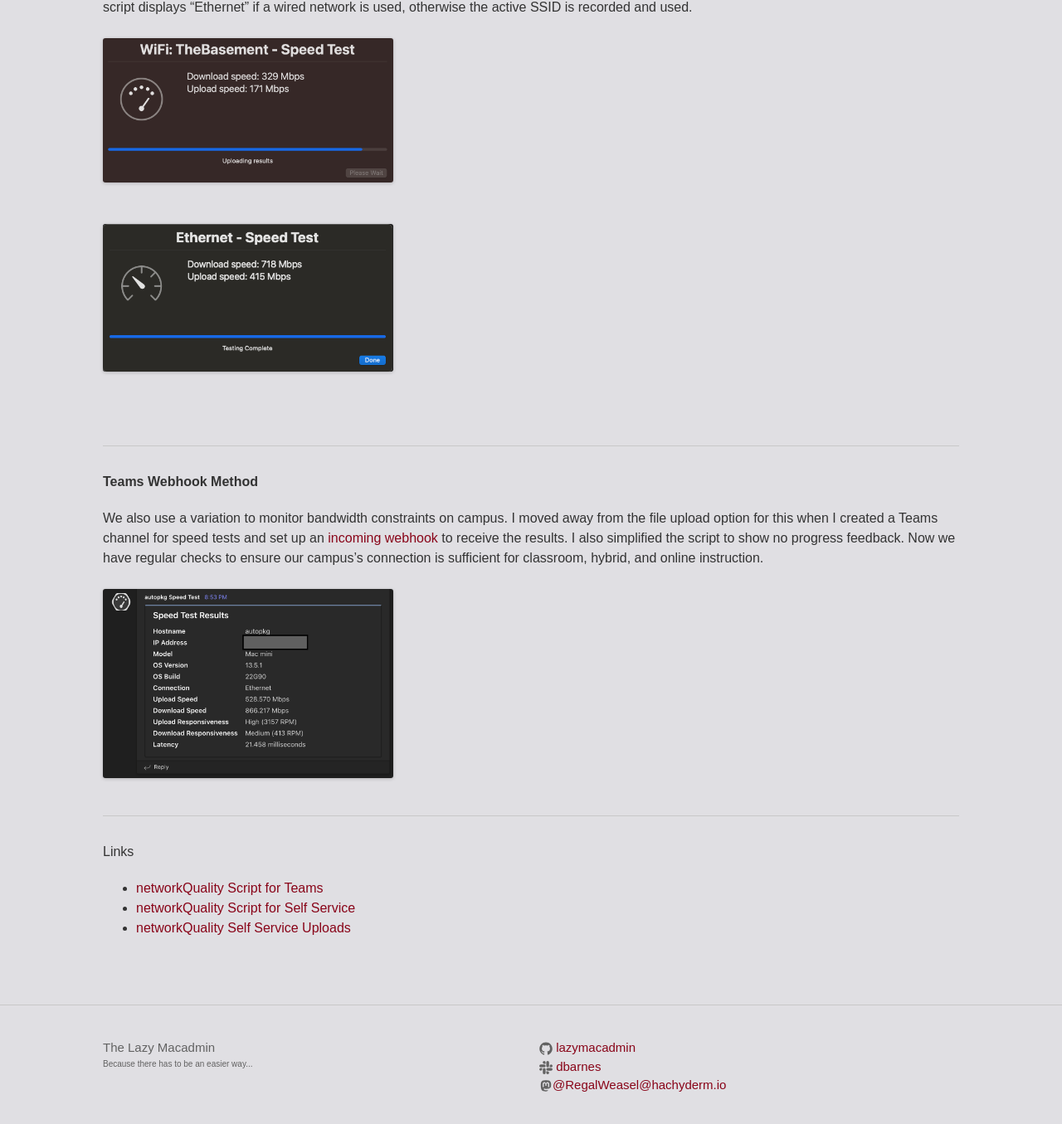
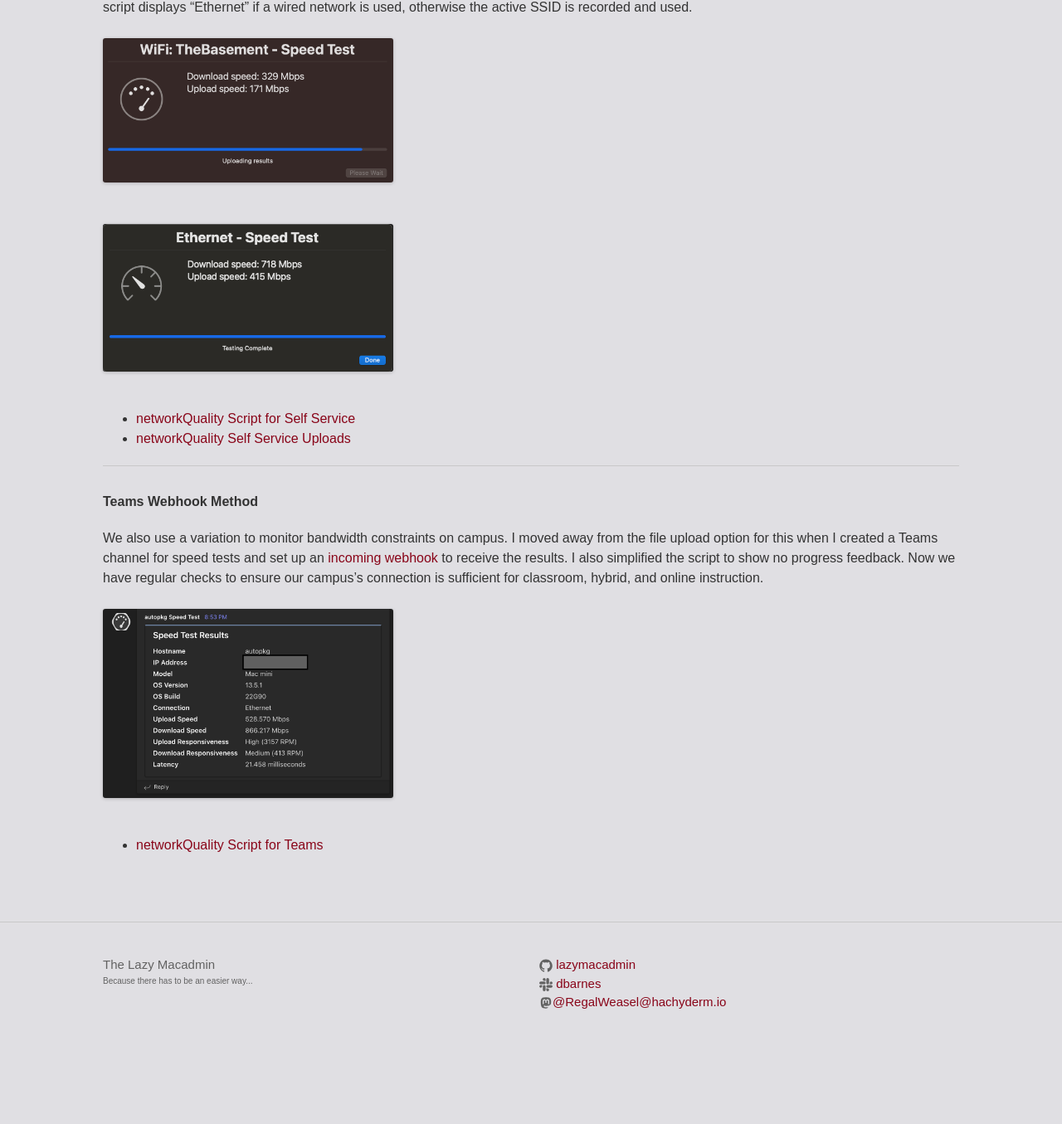
Before and after one commit to lazymacadmin/lazymacadmin.github.io, a Jekyll site: the page built from _posts/2023-09-20-networkquality-via-self-service.md, in a window 1280 px wide and 1400 px high, scrolled down 740 px. Shown: the top 1355 px of the window at 83% size. Built offline with Jekyll 4.4.1, drawn with Linux system fonts in a browser that asks for light colours; some web fonts are replaced; after the commit the page ends 2040 px from its top, so only the background shows below that.

Commit message:
shuffle the links so it makes sense

```diff
--- a/_posts/2023-09-20-networkquality-via-self-service.md
+++ b/_posts/2023-09-20-networkquality-via-self-service.md
@@ -21,17 +21,13 @@ Which option works best for you, or even is acceptable, will be a decision to be
 Since this script is user initiated, I use [swiftDialog](https://swiftdialog.app/) to show progress and the results to the user so they can know when the testing is done. The script displays "Ethernet" if a wired network is used, otherwise the active SSID is recorded and used.<br>
 <img src="/assets/images/uploading_results.png" width="461" height="237" class="responsive" alt="Uploading results screenshot" ><br>
 <img src="/assets/images/testing_done.png" width="230" height="118" class="responsive" alt="Testing complete screenshot">
-
 <br>
+- [networkQuality Script for Self Service](https://gist.github.com/lazymacadmin/9c0d28ac7197582f915bb0742a68721c)<br>
+- [networkQuality Self Service Uploads](https://gist.github.com/lazymacadmin/3d43134a00b5d89c27f309f91ce76b36)
 
 ---
 #### **Teams Webhook Method**
 
 We also use a variation to monitor bandwidth constraints on campus. I moved away from the file upload option for this when I created a Teams channel for speed tests and set up an [incoming webhook](https://learn.microsoft.com/en-us/microsoftteams/platform/webhooks-and-connectors/how-to/add-incoming-webhook?tabs=dotnet) to receive the results.  I also simplified the script to show no progress feedback. Now we have regular checks to ensure our campus's connection is sufficient for classroom, hybrid, and online instruction.<br>
-<img src="/assets/images/webhook_results.png" height="401" width="614" class="responsive">
-
----
-#### Links
+<img src="/assets/images/webhook_results.png" height="401" width="614" class="responsive"><br>
 - [networkQuality Script for Teams](https://gist.github.com/lazymacadmin/7ed223e219836a39732263abf160d5c3)
-- [networkQuality Script for Self Service](https://gist.github.com/lazymacadmin/9c0d28ac7197582f915bb0742a68721c)
-- [networkQuality Self Service Uploads](https://gist.github.com/lazymacadmin/3d43134a00b5d89c27f309f91ce76b36)
```
